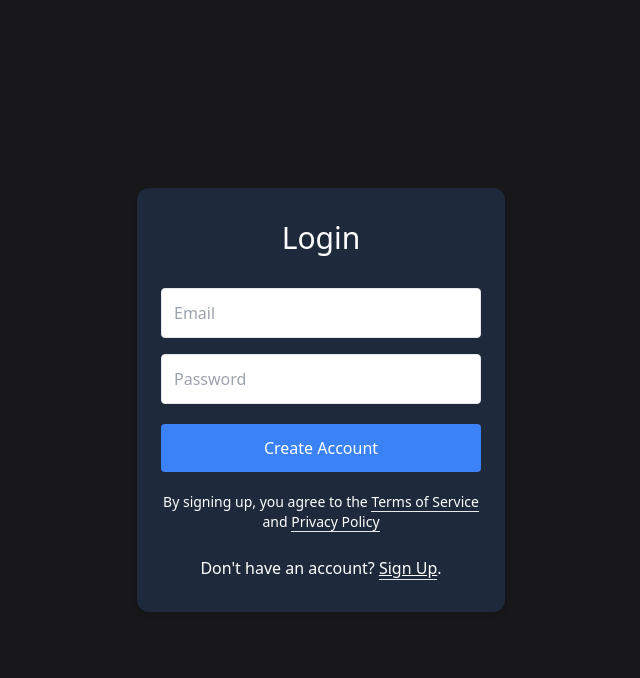
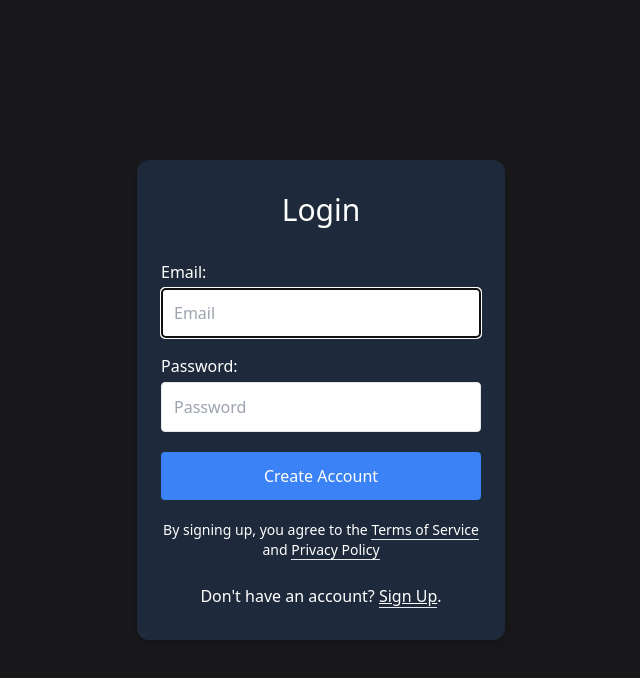
Before and after one commit to Huevaldinho/learning-react, a React (Vite) app: page /login in a window 1280 px wide. Shown: the top 678 px of the page, without its empty margins (319-959 px from the left). Built offline with nearby package versions, Linux system fonts and the light colour scheme.

Commit message:
State added to signup and login
Both forms (login and signup) are working, they take the inputs of the user, validation missing.

```diff
--- a/src/pages/Login.jsx
+++ b/src/pages/Login.jsx
@@ -1,21 +1,58 @@
 import { Link } from "react-router-dom";
+import { useState, useEffect, useRef } from "react";
 function Login() {
+  const userRef = useRef();
+  const [email, setEmail] = useState("");
+  const [password, setPassoword] = useState("");
+
+  //When the component loads, focus the email input.
+  useEffect(() => {
+    userRef.current.focus();
+  }, []);
+
+  //To handle the form submit
+  const handleSubmit = async (e)=>{
+    e.preventDefault(); //Prevent the page to refresh when clicking the button
+    //Use a module to handle the login session?
+    //Use an API to compare with the db
+    console.log('Submited')
+    setEmail('')
+    setPassoword('')
+  }
   return (
     <div className="bg-zinc-900 min-h-screen flex flex-col">
       <div className="container max-w-sm mx-auto m-10 flex-1 flex flex-col items-center justify-center px-2">
-        <form className="bg-slate-800 px-6 py-8 rounded-xl shadow-md text-black w-full">
+        <form className="bg-slate-800 px-6 py-8 rounded-xl shadow-md text-black w-full"
+              onSubmit={handleSubmit}>
           <h1 className="mb-8 text-3xl text-center text-white">Login</h1>
+          <label htmlFor="email" className="text-white mb-1">
+            Email:
+          </label>
           <input
             type="text"
-            className="block border border-grey-light w-full p-3 rounded mb-4"
-            name="email"
+            className="block border border-grey-light w-full p-3 rounded mb-4 mt-1"
+            id="email"
             placeholder="Email"
+            ref={userRef}
+            value={email}
+            required
+            onChange={(e) => {
+              setEmail(e.target.value);
+            }}
           />
+          <label htmlFor="passoword" className="text-white mb-1">
+            Password:
+          </label>
           <input
             type="password"
-            className="block border border-grey-light w-full p-3 rounded mb-4"
-            name="password"
+            className="block border border-grey-light w-full p-3 rounded mb-4 mt-1"
+            id="password"
             placeholder="Password"
+            value={password}
+            required
+            onChange={(e) => {
+              setPassoword(e.target.value);
+            }}
           />
           <button
             type="submit"
--- a/src/pages/SignUp.jsx
+++ b/src/pages/SignUp.jsx
@@ -1,22 +1,56 @@
 import { Link } from "react-router-dom";
+import { useState, useEffect, useRef } from "react";
 
 function SignUp() {
+  const userRef = useRef();
+  const [fullName, setFullName] = useState("");
+  const [email, setEmail] = useState("");
+  const [password, setPassoword] = useState("");
+  const [password2, setPassoword2] = useState("");
+  //When the component loads, focus the email input.
+  useEffect(() => {
+    userRef.current.focus();
+  }, []);
+
+  //To handle the form submit
+  const handleSubmit = async (e) => {
+    e.preventDefault(); //Prevent the page to refresh when clicking the button
+    //Use a module to handle the login session?
+    //Use an API to compare with the db
+    console.log("Registered");
+    setEmail("");
+    setPassoword("");
+    setPassoword2("");
+  };
   return (
     <div className="bg-zinc-900 min-h-screen flex flex-col">
       <div className="container m-10 max-w-sm mx-auto flex-1 flex flex-col items-center justify-center px-2">
-        <form className="bg-slate-800 px-6 py-8 rounded-xl shadow-md text-black w-full">
+        <form className="bg-slate-800 px-6 py-8 rounded-xl shadow-md text-black w-full"
+          onSubmit={handleSubmit}>
           <h1 className="mb-8 text-3xl text-center text-white">Sign up</h1>
           <input
             type="text"
             className="block border border-grey-light w-full p-3 rounded mb-4"
             name="fullname"
             placeholder="Full Name"
+            required
+            ref={userRef}
+            value={fullName}
+            onChange={(e) => {
+              setFullName(e.target.value);
+            }}
+            autoComplete="off"
           />
           <input
             type="text"
             className="block border border-grey-light w-full p-3 rounded mb-4"
             name="email"
             placeholder="Email"
+            required
+            value={email}
+            onChange={(e) => {
+              setEmail(e.target.value);
+            }}
           />
 
           <input
@@ -24,12 +58,18 @@ function SignUp() {
             className="block border border-grey-light w-full p-3 rounded mb-4"
             name="password"
             placeholder="Password"
+            required
+            value={password}
+            onChange={(e)=>{setPassoword(e.target.value)}}
           />
           <input
             type="password"
             className="block border border-grey-light w-full p-3 rounded mb-4"
             name="confirm_password"
             placeholder="Confirm Password"
+            required
+            value={password2}
+            onChange={(e)=>{setPassoword2(e.target.value)}}
           />
 
           <button
```
